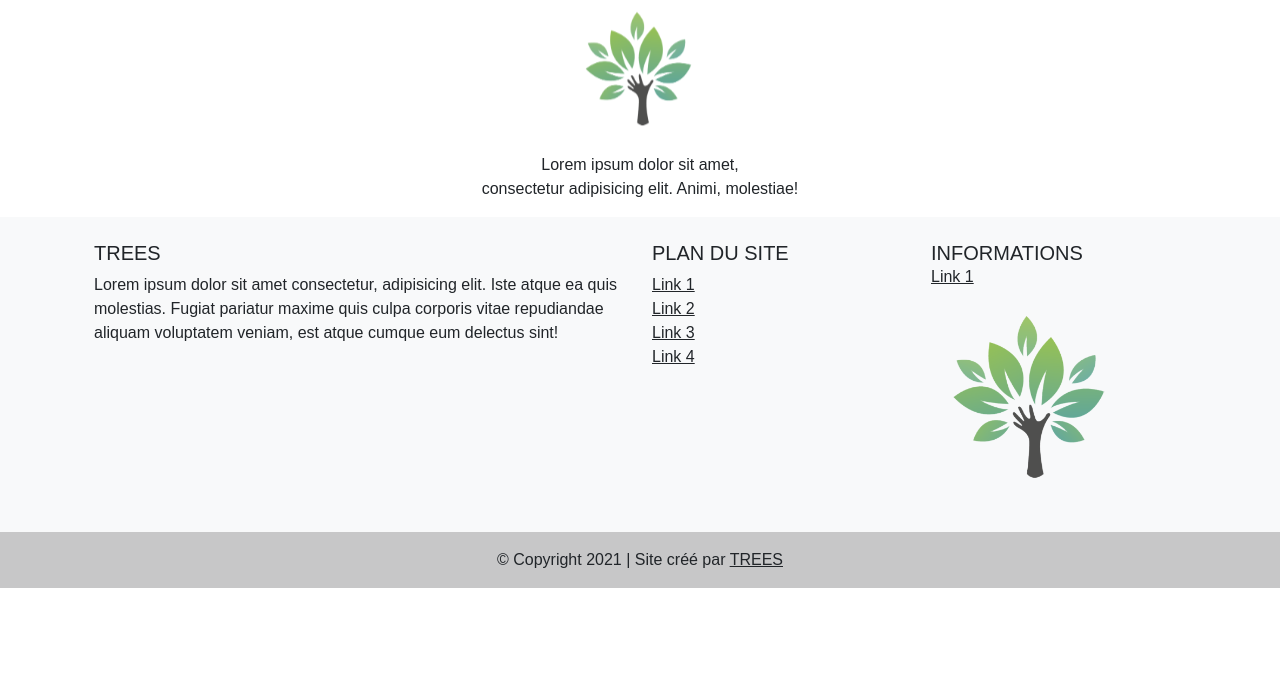
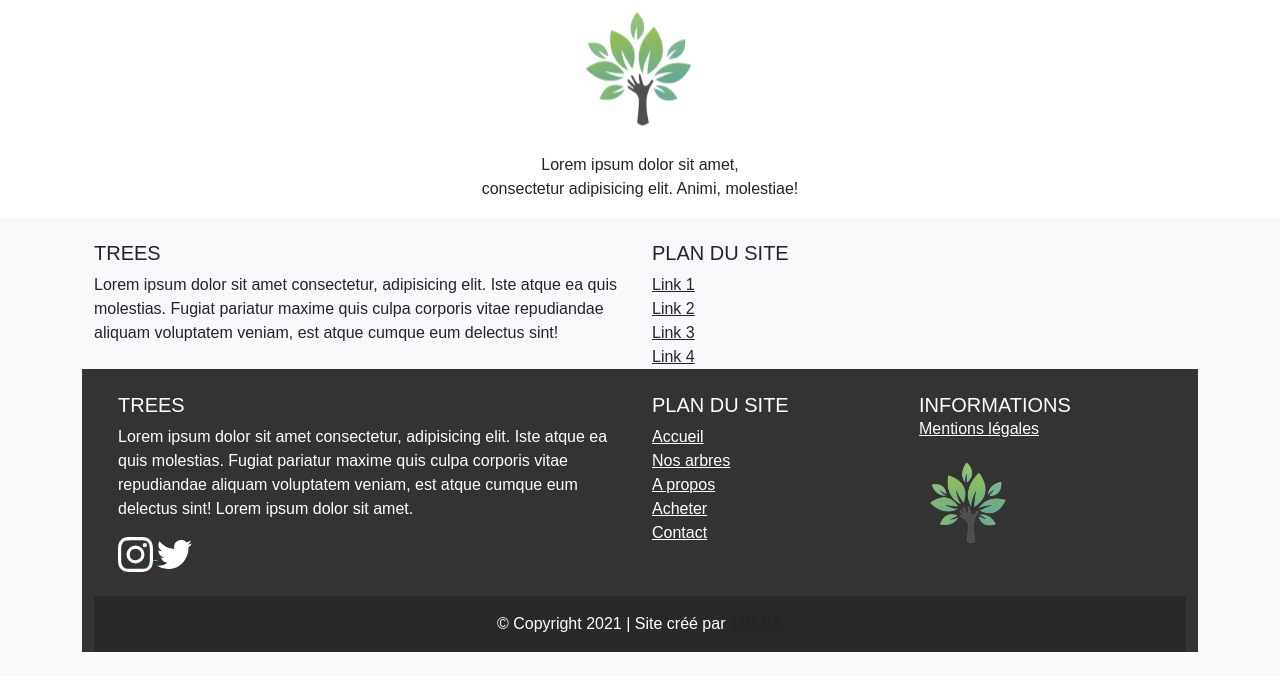
Before and after one commit to lukasarazin/mspr-html, a PHP site: page / in a window 1280 px wide. Shown: the part 69-760 px from the top of the page. Run offline with PHP 8.4, Linux system fonts and the light colour scheme.

Commit message:
update: footer

```diff
--- a/index.php
+++ b/index.php
@@ -92,6 +92,7 @@
 
 
 
+
 <footer class="footer" id="delta">
     <!-- Footer -->
     <footer class="bg-light text-center text-lg-start">
@@ -131,17 +132,70 @@
                     </ul>
                 </div>
                 <!--Grid column-->
+<!-- Footer -->
+<footer class="bg-secondary text-center text-lg-start text-white">
+    <!-- Grid container -->
+    <div class="container p-4">
+        <!--Grid row-->
+        <div class="row">
+            <!--Grid column-->
+            <div class="col-lg-6 col-md-12 mb-4 mb-md-0">
+                <h5 class="text-uppercase">TREES</h5>
+
+                <p>
+                    Lorem ipsum dolor sit amet consectetur, adipisicing elit. Iste atque ea quis
+                    molestias. Fugiat pariatur maxime quis culpa corporis vitae repudiandae aliquam
+                    voluptatem veniam, est atque cumque eum delectus sint! Lorem ipsum dolor sit amet.
+                </p>
+                <div class="social-network">
+                    <a href="#">
+                        <img src="assets/svg/Icon%20awesome-instagram.svg"
+                             alt="icon_instagram"
+                             width="35px">
+                    </a>
+                    <a href="#">
+                        <img src="assets/svg/Icon%20awesome-twitter.svg"
+                             alt="icon_twitter"
+                             width="35px">
+                    </a>
+                </div>
+            </div>
+            <!--Grid column-->
 
             <!--Grid column-->
             <div class="col-lg-3 col-md-6 mb-4 mb-md-0">
+                <h5 class="text-uppercase">Plan du site</h5>
+
+                <ul class="list-unstyled mb-0">
+                    <li>
+                        <a href="#!" class="text-white">Accueil</a>
+                    </li>
+                    <li>
+                        <a href="#!" class="text-white">Nos arbres</a>
+                    </li>
+                    <li>
+                        <a href="#!" class="text-white">A propos</a>
+                    </li>
+                    <li>
+                        <a href="#" class="text-white">Acheter</a>
+                    </li>
+                    <li>
+                        <a href="#" class="text-white">Contact</a>
+                    </li>
+                </ul>
+            </div>
+            <!--Grid column-->
+
+            <!--Grid column-->
+            <div class="col-lg-3 col-md-6 mb-4 mb-md-0 ">
                 <h5 class="text-uppercase mb-0">Informations</h5>
 
                 <ul class="list-unstyled">
                     <li>
-                            <a href="#!" class="text-dark">Link 1</a>
+                        <a href="#!"  class="text-white">Mentions légales</a>
                     </li>
                 </ul>
-                    <img width="200px" height="auto" src="assets/image/TREES.png" alt="">
+                <img width="100px" height="auto" src="assets/image/TREES.png" alt="">
             </div>
             <!--Grid column-->
         </div>
@@ -157,7 +211,7 @@
     <!-- Copyright -->
 </footer>
 <!-- Footer -->
-</footer>
+
 
 <script src="https://cdn.jsdelivr.net/npm/bootstrap@5.0.0-beta1/dist/js/bootstrap.bundle.min.js"
         integrity="sha384-ygbV9kiqUc6oa4msXn9868pTtWMgiQaeYH7/t7LECLbyPA2x65Kgf80OJFdroafW"
--- a/src/scss/_variables.scss
+++ b/src/scss/_variables.scss
@@ -1,6 +1,7 @@
 //COLORS
 $primary: #3bc36e;
 $secondary: #333333;
+
 
 //FONTS
 $font-family-base: 'Poppins', sans-serif;
--- a/src/scss/layout/_main.scss
+++ b/src/scss/layout/_main.scss
@@ -1,3 +1,4 @@
+
 $body-bg: #fcfcfc;
 
 @keyframes float {
```
Also changed, not shown: assets/svg/Icon awesome-instagram.svg (added), assets/svg/Icon awesome-twitter.svg (added). Lines whose indentation alone changed are shown as unchanged.
